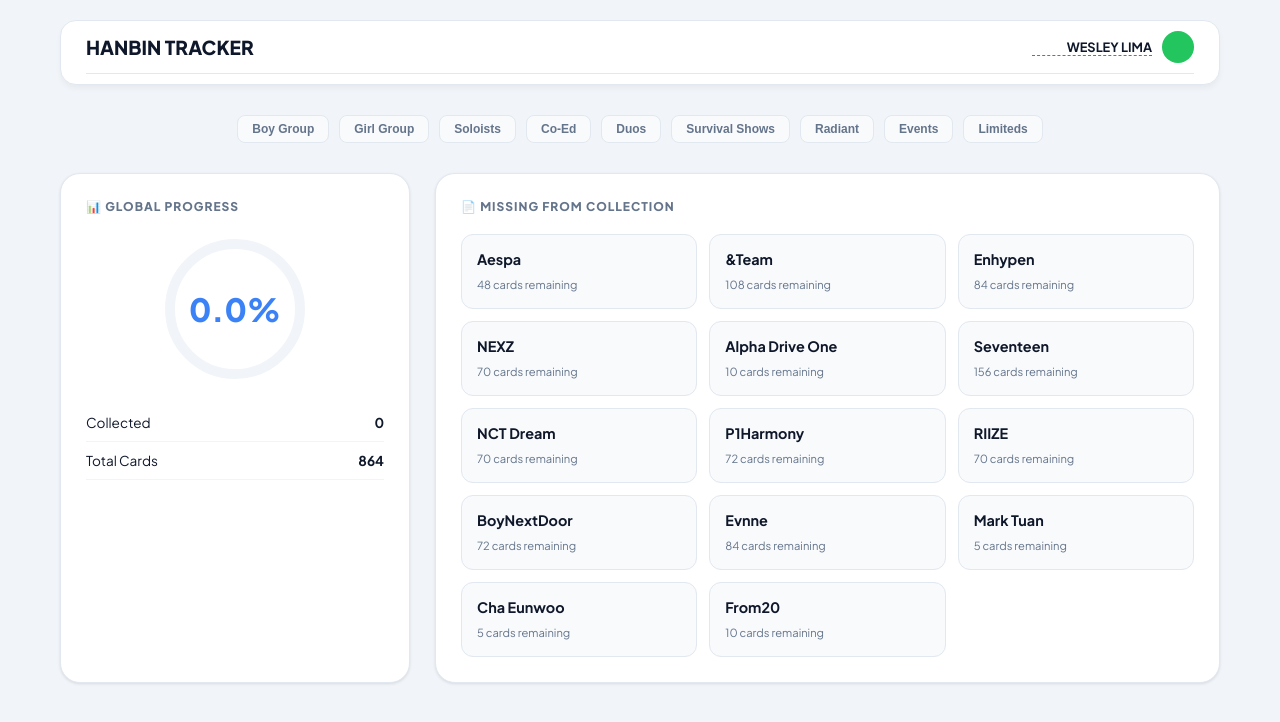
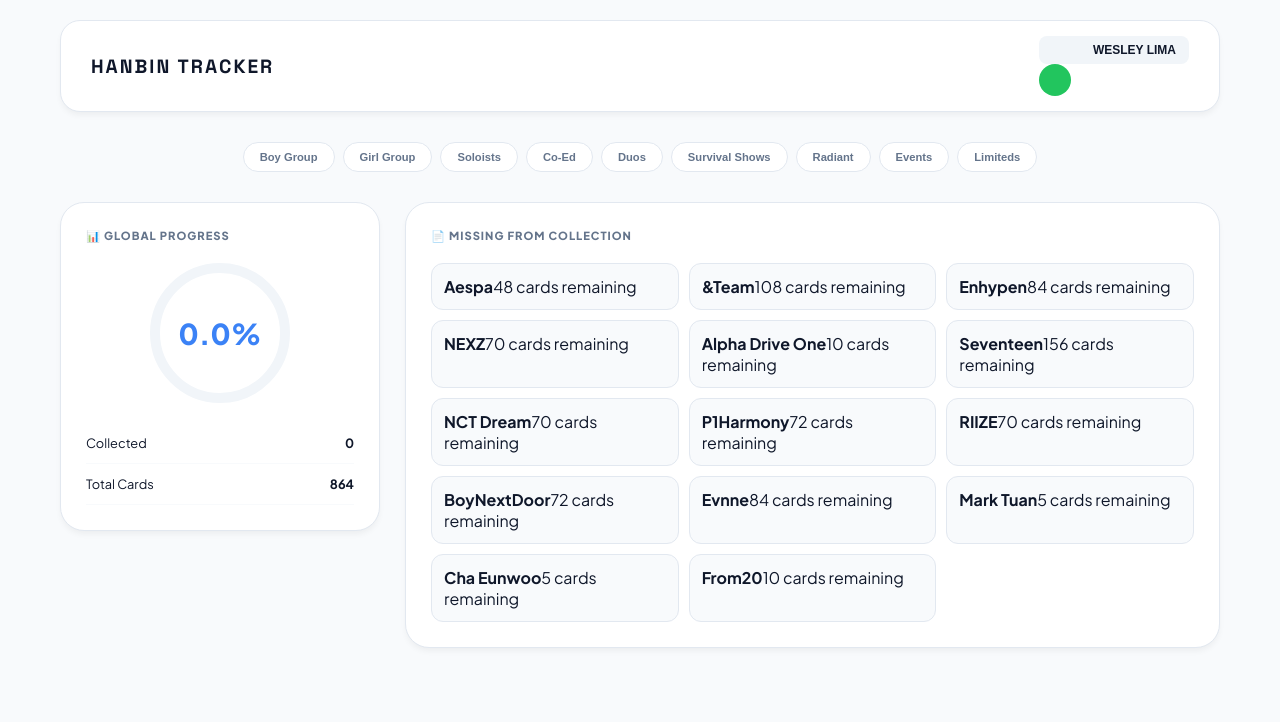
Before and after one commit to wezeley/Hanbin-Track, a React (Vite) app: page / in a window 1280 px wide. Shown: the top 722 px of the page. Built offline with nearby package versions, Linux system fonts and the light colour scheme.

Commit message:
IU 2.0 Menor fix

```diff
--- a/src/App.css
+++ b/src/App.css
@@ -1,16 +1,18 @@
-@import url('https://fonts.googleapis.com/css2?family=Plus+Jakarta+Sans:wght@400;600;700;800&display=swap');
+@import url('https://fonts.googleapis.com/css2?family=Plus+Jakarta+Sans:wght@400;500;600;700;800&family=Space+Grotesk:wght@500;700&display=swap');
 
 :root {
-  --bg-app: #f1f5f9;
+  --bg-app: #f8fafc;
   --surface: #ffffff;
   --text-main: #0f172a;
   --text-dim: #64748b;
   --accent: #3b82f6;
   --owned: #22c55e;
   --border: #e2e8f0;
+  --shadow: 0 4px 6px -1px rgb(0 0 0 / 0.05);
 }
 
 * { box-sizing: border-box; margin: 0; padding: 0; }
+
 body {
   background-color: var(--bg-app);
   color: var(--text-main);
@@ -20,128 +22,120 @@ body {
 
 .container { max-width: 1200px; margin: 0 auto; padding: 20px; }
 
-/* NAVBAR (Abas integradas) */
+/* --- BARRA SUPERIOR (NAVBAR) --- */
 .top-nav-container {
   background: var(--surface);
-  border-radius: 16px;
-  padding: 10px 25px;
-  display: flex;
-  flex-direction: column;
-  gap: 15px;
+  border-radius: 20px;
+  padding: 15px 30px;
   margin-bottom: 30px;
-  box-shadow: 0 4px 6px -1px rgb(0 0 0 / 0.05);
   border: 1px solid var(--border);
+  box-shadow: var(--shadow);
 }
 
 .nav-upper {
   display: flex;
   justify-content: space-between;
   align-items: center;
-  border-bottom: 1px solid var(--border);
-  padding-bottom: 10px;
 }
 
+.title {
+  font-family: 'Space Grotesk';
+  font-size: 1.1rem;
+  letter-spacing: 2px;
+  font-weight: 700;
+  cursor: pointer;
+}
+
+.username-input {
+  background: #f1f5f9;
+  border: 1px solid transparent;
+  padding: 6px 12px;
+  border-radius: 8px;
+  font-weight: 700;
+  font-size: 0.75rem;
+  color: var(--text-main);
+  text-align: right;
+  width: 150px;
+}
+
+/* --- ABAS (CATEGORIAS) --- */
 .nav-tabs {
   display: flex;
-  gap: 10px;
+  gap: 8px;
   overflow-x: auto;
+  justify-content: center;
+  margin: 20px 0;
   scrollbar-width: none;
 }
 .nav-tabs::-webkit-scrollbar { display: none; }
 
 .tab-button {
-  background: #f8fafc;
+  background: var(--surface);
   border: 1px solid var(--border);
   color: var(--text-dim);
-  padding: 6px 14px;
-  border-radius: 8px;
-  font-size: 0.75rem;
+  padding: 8px 16px;
+  border-radius: 99px;
+  font-size: 0.7rem;
   font-weight: 700;
   cursor: pointer;
   white-space: nowrap;
   transition: 0.2s;
 }
+
 .tab-button.active {
-  background: var(--accent);
+  background: var(--text-main);
   color: white;
-  border-color: var(--accent);
+  border-color: var(--text-main);
 }
 
-/* USERNAME EDITÁVEL */
-.user-info { display: flex; align-items: center; gap: 10px; }
-.username-input {
-  background: transparent;
-  border: none;
-  border-bottom: 1px dashed var(--text-dim);
-  font-family: inherit;
-  font-weight: 700;
-  font-size: 0.8rem;
-  color: var(--text-main);
-  width: 120px;
-  text-align: right;
-}
-
-/* DASHBOARD LAYOUT */
+/* --- DASHBOARD (HOME) --- */
 .dashboard-layout {
   display: grid;
-  grid-template-columns: 350px 1fr;
+  grid-template-columns: 320px 1fr;
   gap: 25px;
+  align-items: start;
 }
 
 .dashboard-column {
   background: var(--surface);
   padding: 25px;
-  border-radius: 20px;
+  border-radius: 24px;
   border: 1px solid var(--border);
-  box-shadow: 0 1px 3px 0 rgb(0 0 0 / 0.1);
+  box-shadow: var(--shadow);
 }
 
 .section-header {
-  font-size: 0.75rem;
+  font-size: 0.7rem;
   font-weight: 800;
   color: var(--text-dim);
   text-transform: uppercase;
   letter-spacing: 1px;
   margin-bottom: 20px;
-  display: flex;
-  align-items: center;
-  gap: 8px;
 }
 
-/* PROGRESS CIRCLE */
 .circle-container {
-  width: 150px; height: 150px; margin: 0 auto 20px;
+  width: 140px; height: 140px; margin: 0 auto 20px;
   position: relative; display: flex; align-items: center; justify-content: center;
 }
-.circle-value { font-size: 2rem; font-weight: 800; color: var(--accent); }
+.circle-value { font-size: 1.8rem; font-weight: 800; color: var(--accent); }
 
 .stat-row-tcg {
-  display: flex;
-  justify-content: space-between;
-  padding: 10px 0;
-  border-bottom: 1px solid #f1f5f9;
-  font-size: 0.85rem;
+  display: flex; justify-content: space-between;
+  padding: 12px 0; border-bottom: 1px solid #f8fafc;
+  font-size: 0.8rem;
 }
 
-/* MISSING GROUPS */
 .missing-grid {
   display: grid;
-  grid-template-columns: repeat(auto-fill, minmax(220px, 1fr));
-  gap: 12px;
+  grid-template-columns: repeat(auto-fill, minmax(200px, 1fr));
+  gap: 10px;
 }
 .missing-item-tcg {
-  background: #f8fafc;
-  padding: 15px;
-  border-radius: 12px;
-  border: 1px solid var(--border);
-  cursor: pointer;
-  transition: 0.2s;
+  background: #f8fafc; padding: 12px; border-radius: 12px;
+  border: 1px solid var(--border); cursor: pointer;
 }
-.missing-item-tcg:hover { border-color: var(--accent); transform: translateY(-2px); }
-.missing-item-tcg b { display: block; font-size: 0.9rem; margin-bottom: 4px; }
-.missing-item-tcg span { font-size: 0.7rem; color: var(--text-dim); }
 
-/* CATALOGO DE GRUPOS */
+/* --- CATÁLOGO DE GRUPOS (EXPANSÕES) --- */
 .expansion-grid {
   display: grid;
   grid-template-columns: repeat(auto-fill, minmax(280px, 1fr));
@@ -149,60 +143,101 @@ body {
 }
 .expansion-card {
   background: var(--surface);
-  padding: 20px;
-  border-radius: 16px;
+  padding: 25px;
+  border-radius: 20px;
   border: 1px solid var(--border);
   cursor: pointer;
   transition: 0.3s;
 }
-.expansion-card:hover { transform: translateY(-5px); box-shadow: 0 10px 15px -3px rgba(0,0,0,0.1); }
-.exp-name { font-weight: 800; font-size: 1.2rem; margin-bottom: 15px; display: block; }
-.exp-progress-bar { height: 6px; background: #f1f5f9; border-radius: 10px; overflow: hidden; }
+.expansion-card:hover { transform: translateY(-5px); box-shadow: 0 10px 20px rgba(0,0,0,0.05); }
+
+.exp-name { font-weight: 800; font-size: 1.1rem; margin-bottom: 10px; display: block; }
+.exp-progress-bar { height: 6px; background: #f1f5f9; border-radius: 10px; overflow: hidden; margin-top: 10px; }
 .exp-progress-fill { height: 100%; background: var(--accent); transition: width 0.6s ease; }
 
-/* FOCO NO GRUPO */
+/* --- FOCO NO GRUPO (VIEW) --- */
+.focused-group-view {
+  width: 100%;
+  display: flex;
+  flex-direction: column;
+  align-items: center;
+}
+
 .focused-header {
   background: var(--surface);
-  padding: 25px;
+  padding: 20px 30px;
   border-radius: 20px;
-  margin-bottom: 30px;
-  border: 1px solid var(--border);
+  width: 100%;
   display: flex;
   justify-content: space-between;
   align-items: center;
+  margin-bottom: 30px;
+  border: 1px solid var(--border);
 }
+
 .close-btn {
-  background: #f1f5f9;
-  border: none;
-  padding: 8px 16px;
-  border-radius: 8px;
-  font-weight: 700;
-  font-size: 0.7rem;
-  cursor: pointer;
-  color: var(--text-dim);
+  background: #f1f5f9; border: none; padding: 8px 16px;
+  border-radius: 8px; font-weight: 700; font-size: 0.65rem; cursor: pointer; color: var(--text-dim);
 }
-.close-btn:hover { background: #fee2e2; color: #ef4444; }
 
-/* CARTAS */
-.rarities-container { display: flex; flex-direction: column; gap: 40px; align-items: center; }
-.rarity-row { display: flex; align-items: center; gap: 20px; }
-.card { width: 55px; height: 77px; cursor: pointer; transition: transform 0.2s ease; }
+/* CONTAINER DAS RARIDADES (FILEIRAS) */
+.rarities-container {
+  display: flex;
+  flex-direction: column;
+  gap: 25px; /* Espaço entre 1H, 2H... */
+  width: 100%;
+  align-items: center;
+}
+
+/* LINHA DE CARTA (CORAÇÃO + CARTAS) - Onde estava o erro */
+.rarity-row {
+  display: flex;
+  flex-direction: row !important; /* FORÇA LADO A LADO */
+  align-items: center;
+  justify-content: center;
+  gap: 15px;
+  width: 100%;
+}
+
+.grid {
+  display: flex;
+  flex-direction: row !important; /* FORÇA AS CARTAS LADO A LADO */
+  gap: 4px;
+}
+
+/* --- CARTAS (55x77px) --- */
+.card { width: 55px; height: 77px; cursor: pointer; transition: 0.2s; flex-shrink: 0; }
 .card-inner {
   width: 55px; height: 77px; border-radius: 4px; overflow: hidden;
-  border: 1px solid #ddd; background: #fff;
+  border: 1px solid #cbd5e1; background: #fff;
 }
+.card:hover { transform: scale(1.8); z-index: 100; box-shadow: 0 10px 20px rgba(0,0,0,0.2); }
+.card:not(.owned) img { opacity: 0.2; filter: grayscale(1); }
 .card.owned .card-inner { border: 2px solid var(--owned); box-shadow: 0 0 10px rgba(34, 197, 94, 0.3); }
-.card:not(.owned) img { opacity: 0.15; filter: grayscale(1); }
-.card:hover { transform: scale(2.2); z-index: 100; }
+.card-image { width: 100%; height: 100%; object-fit: fill; display: block; }
 
+/* CONTROLES */
 .set-controls-pill {
-  display: flex;
-  align-items: center;
-  gap: 12px;
-  background: #fff;
-  padding: 8px 20px;
-  border-radius: 30px;
-  border: 1px solid var(--border);
-  box-shadow: 0 2px 4px rgba(0,0,0,0.05);
-  margin-bottom: 20px;
+  display: flex; align-items: center; gap: 12px;
+  background: white; padding: 8px 20px; border-radius: 30px;
+  border: 1px solid var(--border); margin-bottom: 25px;
+  box-shadow: var(--shadow);
 }
+
+.set-symbol-icon { height: 20px; width: auto; image-rendering: pixelated; }
+
+.set-checkbox { appearance: none; width: 16px; height: 16px; border: 1px solid #cbd5e1; border-radius: 4px; cursor: pointer; position: relative; }
+.set-checkbox:checked { background: var(--owned); border-color: var(--owned); }
+.set-checkbox:checked::after { content: '✓'; position: absolute; color: white; font-size: 11px; top: -2px; left: 3px; font-weight: bold; }
+
+.rarity-toggle { background: #f1f5f9; border: none; border-radius: 50%; width: 28px; height: 28px; cursor: pointer; color: #cbd5e1; font-size: 0.8rem; }
+.rarity-toggle.active { background: #dcfce7; color: var(--owned); }
+
+/* MOBILE */
+@media (max-width: 900px) {
+  .dashboard-layout { grid-template-columns: 1fr; }
+  .nav-tabs { justify-content: flex-start; padding: 10px; }
+  .grid { flex-wrap: wrap; justify-content: center; }
+  .rarity-row { flex-direction: column !important; gap: 8px; }
+  .card:active { transform: scale(1.4); }
+}
--- a/src/App.jsx
+++ b/src/App.jsx
@@ -34,6 +34,12 @@ function App() {
       const seq = ((set.id - 1) * 5) + r + (m.offset || 0);
       ids.push(`${group.code}#${m.code}${String(seq).padStart(3, '0')}`);
     }));
+    const isComplete = ids.every(id => ownedCards.includes(id));
+    setOwnedCards(prev => isComplete ? prev.filter(id => !ids.includes(id)) : [...new Set([...prev, ...ids])]);
+  };
+
+  const markRarityAsOwned = (group, set, rarity) => {
+    const ids = group.members.map(m => `${group.code}#${m.code}${String(((set.id - 1) * 5) + rarity + (m.offset || 0)).padStart(3, '0')}`);
     const isComplete = ids.every(id => ownedCards.includes(id));
     setOwnedCards(prev => isComplete ? prev.filter(id => !ids.includes(id)) : [...new Set([...prev, ...ids])]);
   };
@@ -82,18 +88,39 @@ function App() {
               <button className="close-btn" onClick={() => setSelectedGroup(null)}>CLOSE EXPANSION</button>
             </div>
 
-            {getGroupStructure(selectedGroup).map(set => (
+            {getGroupStructure(selectedGroup).map(set => {
+              // Lógica para o checkbox do Set
+              const setIds = [];
+              set.rarities.forEach(r => selectedGroup.members.forEach(m => {
+                setIds.push(`${selectedGroup.code}#${m.code}${String(((set.id - 1) * 5) + r + (m.offset || 0)).padStart(3, '0')}`);
+              }));
+              const isSetComplete = setIds.every(id => ownedCards.includes(id));
+
+              return (
                 <div key={set.id} className="set-section">
                   <div className="set-controls-pill" style={{margin: '0 auto 25px'}}>
                     <img src={`${baseUrl}symbols/S${set.id}.webp`} className="set-symbol-icon" alt="S" />
-                  <input type="checkbox" className="set-checkbox"
-                         checked={false} /* Lógica de check opcional */
-                         onChange={() => markSetAsOwned(selectedGroup, set)} />
+                    <input
+                      type="checkbox"
+                      className="set-checkbox"
+                      checked={isSetComplete}
+                      onChange={() => markSetAsOwned(selectedGroup, set)}
+                    />
                   </div>
 
                   <div className="rarities-container">
-                  {set.rarities.map(rarity => (
+                    {set.rarities.map(rarity => {
+                      const rarityIds = selectedGroup.members.map(m => `${selectedGroup.code}#${m.code}${String(((set.id - 1) * 5) + rarity + (m.offset || 0)).padStart(3, '0')}`);
+                      const isRarityComplete = rarityIds.every(id => ownedCards.includes(id));
+
+                      return (
                         <div key={rarity} className="rarity-row">
+                          <button
+                            className={`rarity-toggle ${isRarityComplete ? 'active' : ''}`}
+                            onClick={() => markRarityAsOwned(selectedGroup, set, rarity)}
+                          >
+                            ❤
+                          </button>
                           <div className="grid">
                             {selectedGroup.members.map(member => {
                               const seq = ((set.id - 1) * 5) + rarity + (member.offset || 0);
@@ -102,19 +129,28 @@ function App() {
                               const fileName = encodeURIComponent(botId).toUpperCase();
                               const imgPath = `${baseUrl}cards/${folder}/${fileName}.png`;
                               return (
-                            <Card key={botId} botId={botId} imagePath={imgPath} isOwned={ownedCards.includes(botId)} onToggle={toggleCard} />
+                                <Card
+                                  key={botId}
+                                  botId={botId}
+                                  imagePath={imgPath}
+                                  isOwned={ownedCards.includes(botId)}
+                                  onToggle={toggleCard}
+                                />
                               );
                             })}
                           </div>
                         </div>
-                  ))}
+                      );
+                    })}
                   </div>
                 </div>
-            ))}
+              );
+            })}
           </div>
         )}
       </main>
     </div>
   )
 }
+
 export default App;
```
Lines whose indentation alone changed are shown as unchanged.
